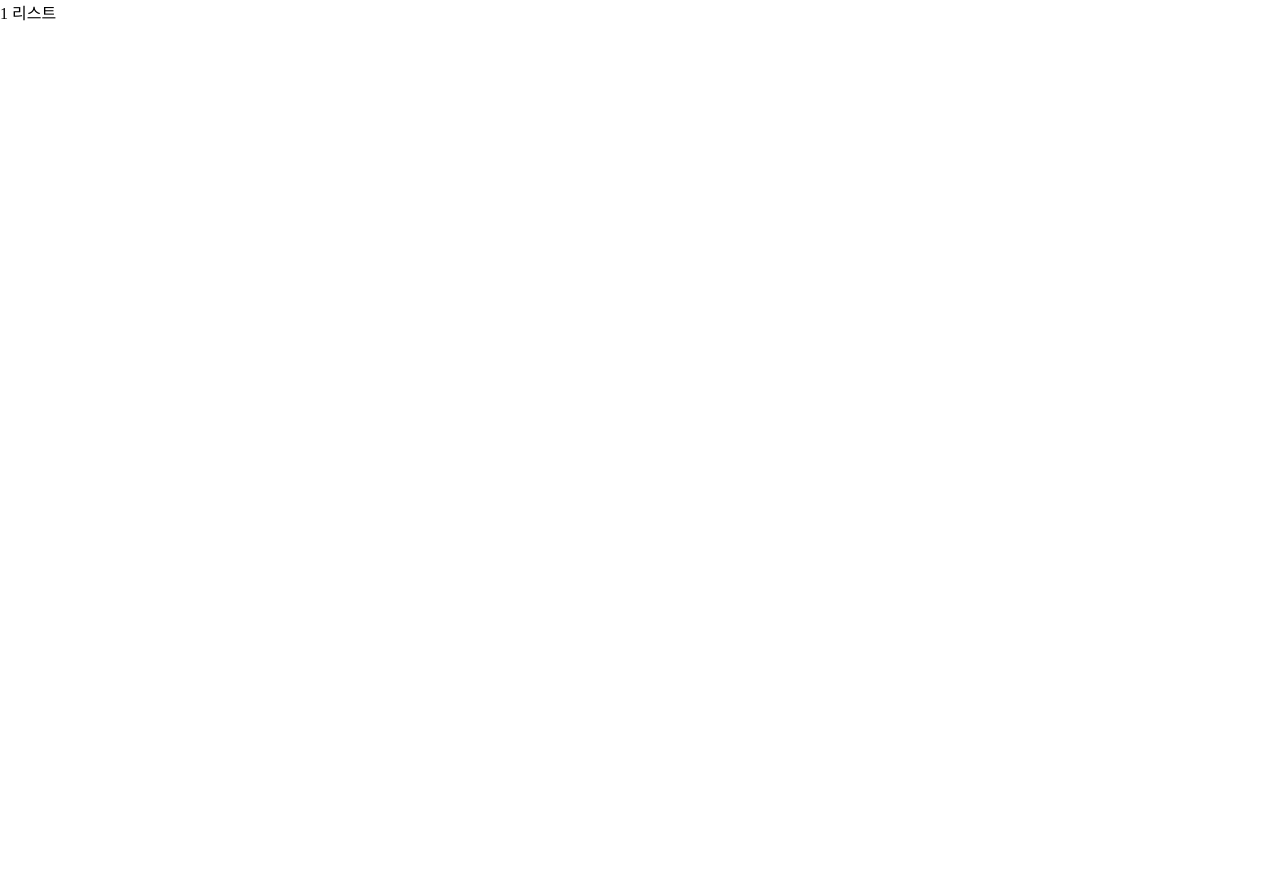
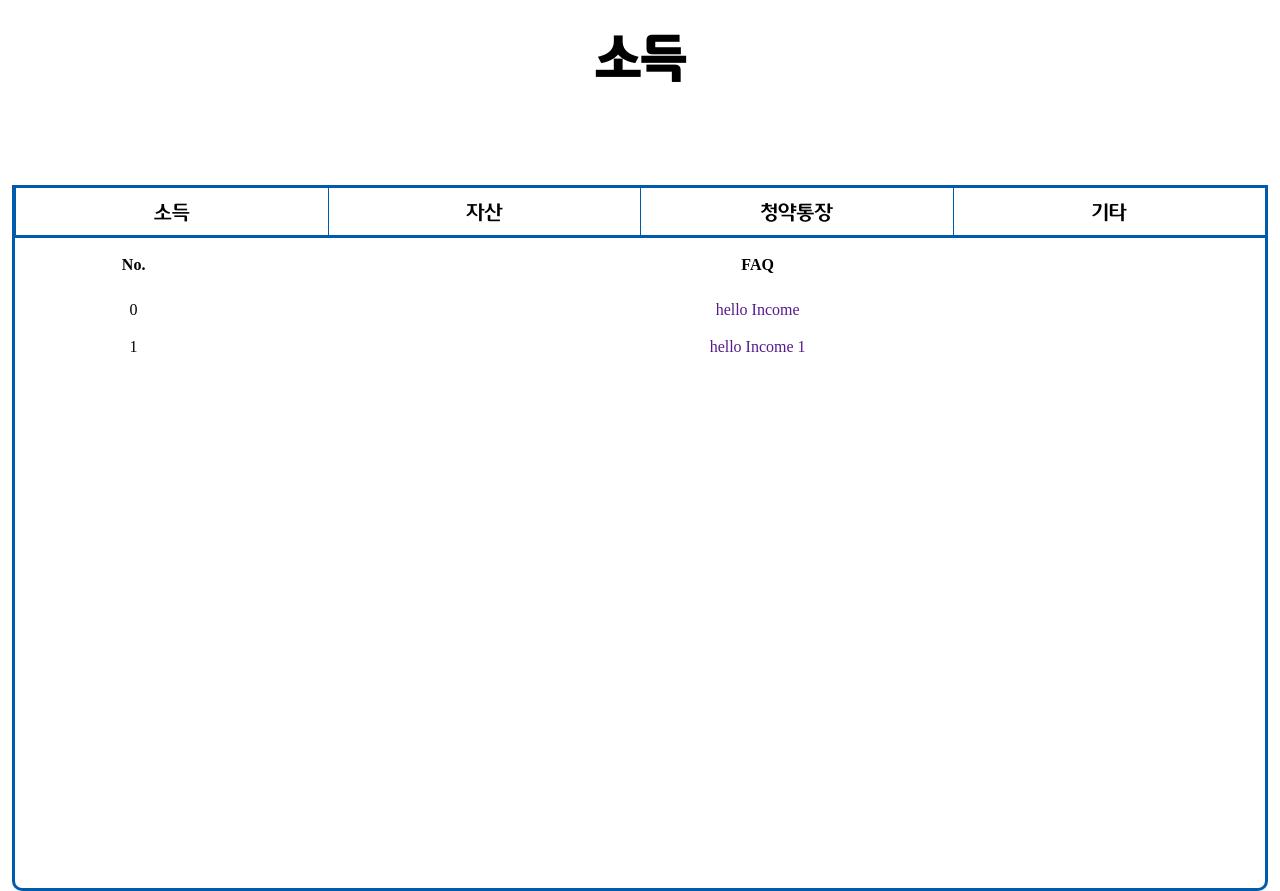
Before and after one commit to HeiniHeo/AllAboutSHT, a Next.js app in the folder Front/: page /faqs/1 in a window 1280 px wide. Before the commit the page ends 800 px from the top, so only its background shows below. Built offline with nearby package versions, Linux system fonts and the light colour scheme.

Commit message:
faq board

```diff
--- a/Front/css/Faq.css
+++ b/Front/css/Faq.css
@@ -15,3 +15,33 @@
     font-family: "LH_B";
     font-size:30px;
 }
+
+.FaqBoard{
+    width: 1250px;
+    height: 700px;
+    margin: 100px auto 0 auto;
+    border: 3px solid rgb(0,91,172);
+    border-bottom-left-radius: 10px;
+    border-bottom-right-radius: 10px;
+}
+
+.FaqTable{
+    width: 100%;
+}
+
+.FaqTable > thead{
+    height: 50px;
+}
+
+.FaqTable > thead> tr > th:nth-child(1){
+    width: 233.633px;
+}
+
+.FaqTable > thead> tr > th:nth-child(2){
+    width: 1012.620px;
+}
+
+.FaqTable > tbody > tr{
+    text-align: center;
+    height: 35px;
+}
--- a/Front/pages/faqs/[faq].jsx
+++ b/Front/pages/faqs/[faq].jsx
@@ -1,12 +1,52 @@
 import { useRouter } from "next/dist/client/router"
+import { useState } from "react"
+import Income from './faq_pages/Income'
+import Property from "./faq_pages/Property"
+import Bank from "./faq_pages/Bank"
+import Etc from "./faq_pages/Etc"
 
-const FaqList = ()=>{
+const FaqList = () => {
     const router = useRouter()
-    const {faq} = router.query
+    const { faq } = router.query
+    const [boardNum, setBoardNum] = useState(1)
 
-    return(
+    const boardBtn = (num) => {
+        setBoardNum(num)
+    }
+
+    return (
         <>
-            {faq} 리스트
+            {
+                boardNum === 1
+                    ? <h1>소득</h1>
+                    : (boardNum === 2
+                        ? <h1>자산</h1>
+                        : boardNum === 3
+                            ? <h1>청약통장</h1>
+                            : <h1>기타</h1>
+                    )
+            }
+
+            {/* 1250px margin 0 auto */}
+
+            <div className="FaqBoard">
+                <div className="btn_array">
+                    <button onClick={() => { boardBtn(1) }}>소득</button>
+                    <button onClick={() => { boardBtn(2) }}>자산</button>
+                    <button onClick={() => { boardBtn(3) }}>청약통장</button>
+                    <button onClick={() => { boardBtn(4) }}>기타</button>
+                </div>
+                {
+                    boardNum === 1
+                        ? <Income />
+                        : (boardNum === 2
+                            ? <Property />
+                            : boardNum === 3
+                                ? <Bank />
+                                : <Etc />
+                        )
+                }
+            </div>
         </>
     )
 }
--- /dev/null
+++ b/Front/pages/faqs/faq_pages/Bank.jsx
@@ -0,0 +1,44 @@
+import Link from 'next/link'
+
+const BankContents = [
+    {
+        id: '0',
+        title: 'hello Bank',
+        contents: 'react cham djfuqek djfudnj'
+    }, {
+        id: '1',
+        title: 'hello Bank 1',
+        contents: 'react cham djfuqek djfudnj1'
+    }
+]
+
+const Bank = () => {
+
+    const BankList = BankContents.map((v) => {
+        return (
+            <tr key={v.id}>
+                <td>{v.id}</td>
+                <td><Link href=""><a>{v.title}</a></Link></td>
+            </tr>
+        )
+    })
+
+    return (
+        <>
+            <table className="FaqTable">
+                <thead>
+                    <tr>
+                        <th>No.</th>
+                        <th>Bank</th>
+                    </tr>
+                </thead>
+                <tbody>
+                    {BankList}
+                </tbody>
+            </table>
+        </>
+    )
+
+}
+
+export default Bank
--- /dev/null
+++ b/Front/pages/faqs/faq_pages/Etc.jsx
@@ -0,0 +1,43 @@
+import Link from 'next/link'
+
+const EtcContents = [
+    {
+        id: '0',
+        title: 'hello Etc',
+        contents: 'react cham djfuqek djfudnj'
+    }, {
+        id: '1',
+        title: 'hello Etc1',
+        contents: 'react cham djfuqek djfudnj1'
+    }
+]
+
+const Etc = () => {
+
+    const EtcList = EtcContents.map((v) => {
+        return (
+            <tr key={v.id}>
+                <td>{v.id}</td>
+                <td><Link href=""><a>{v.title}</a></Link></td>
+            </tr>
+        )
+    })
+
+    return (
+        <>
+            <table className="FaqTable">
+                <thead>
+                    <tr>
+                        <th>No.</th>
+                        <th>Etc</th>
+                    </tr>
+                </thead>
+                <tbody>
+                    {EtcList}
+                </tbody>
+            </table>
+        </>
+    )
+}
+
+export default Etc
--- /dev/null
+++ b/Front/pages/faqs/faq_pages/Income.jsx
@@ -0,0 +1,43 @@
+import Link from 'next/link'
+
+const IncomeContents = [
+    {
+        id: '0',
+        title: 'hello Income',
+        contents: 'react cham djfuqek djfudnj'
+    }, {
+        id: '1',
+        title: 'hello Income 1',
+        contents: 'react cham djfuqek djfudnj1'
+    }
+]
+
+const Income = () => {
+
+    const IncomeList = IncomeContents.map((v) => {
+        return (
+            <tr key={v.id}>
+                <td>{v.id}</td>
+                <td><Link href=""><a>{v.title}</a></Link></td>
+            </tr>
+        )
+    })
+
+    return (
+        <>
+            <table className="FaqTable">
+                <thead>
+                    <tr>
+                        <th>No.</th>
+                        <th>FAQ</th>
+                    </tr>
+                </thead>
+                <tbody>
+                    {IncomeList}
+                </tbody>
+            </table>
+        </>
+    )
+}
+
+export default Income
--- /dev/null
+++ b/Front/pages/faqs/faq_pages/Property.jsx
@@ -0,0 +1,43 @@
+import Link from 'next/link'
+
+const PropertyContents = [
+    {
+        id: '0',
+        title: 'hello property',
+        contents: 'react cham djfuqek djfudnj'
+    }, {
+        id: '1',
+        title: 'hello property 1',
+        contents: 'react cham djfuqek djfudnj1'
+    }
+]
+
+const Property = () => {
+
+    const PropertyList = PropertyContents.map((v) => {
+        return (
+            <tr key={v.id}>
+                <td>{v.id}</td>
+                <td><Link href=""><a>{v.title}</a></Link></td>
+            </tr>
+        )
+    })
+
+    return (
+        <>
+            <table className="FaqTable">
+                <thead>
+                    <tr>
+                        <th>No.</th>
+                        <th>Property</th>
+                    </tr>
+                </thead>
+                <tbody>
+                    {PropertyList}
+                </tbody>
+            </table>
+        </>
+    )
+}
+
+export default Property
```
Also changed, not shown: Front/components/Menu2/FAQ.jsx (+15 -15 lines), 1 other file (tests, documents, lock files or other folders).
